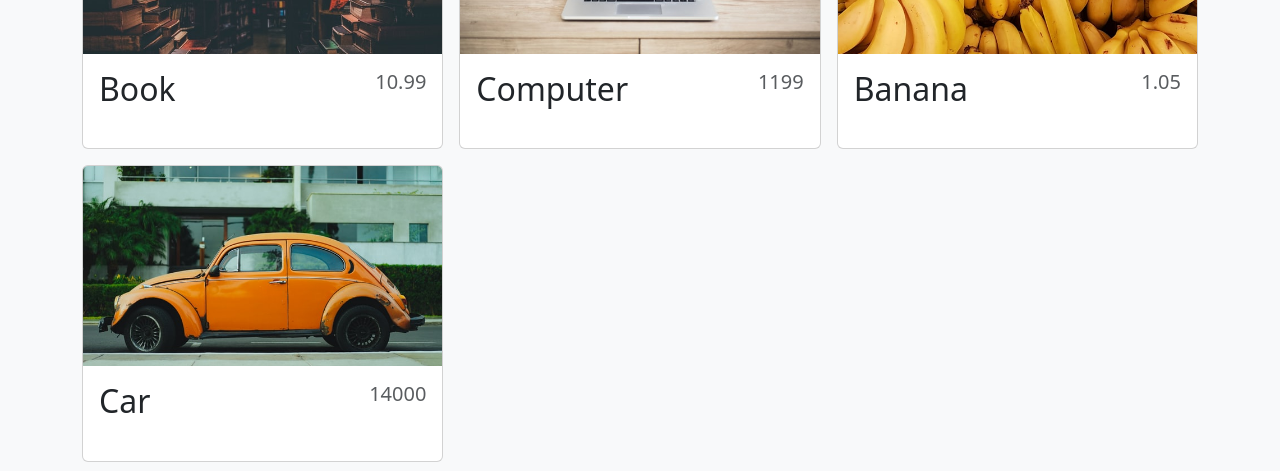
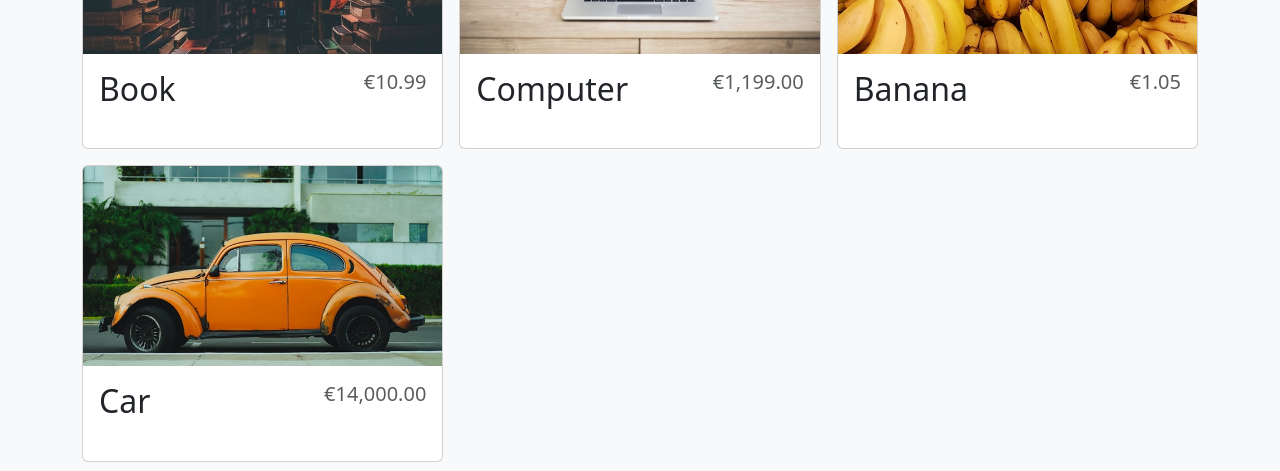
Before and after one commit to Belden1/shopping-cart, a React (Vite) app: page /store in a window 1280 px wide. Shown: the part 283-754 px from the top of the page. Built offline with nearby package versions, Linux system fonts and the light colour scheme.

Commit message:
Currency formatter

```diff
--- a/src/components/StoreItem.tsx
+++ b/src/components/StoreItem.tsx
@@ -1,4 +1,5 @@
 import { Card } from 'react-bootstrap';
+import { formatCurrency } from '../utilities/formatCurrency';
 
 type StoreItemProps = {
   id: number;
@@ -14,7 +15,7 @@
       <Card.Body className="d-flex flex-column">
         <Card.Title className="d-flex justify-content-between align-align-items-baseline mb-4">
           <span className="fs-2">{name}</span>
-          <span className="ms-2 text-muted">{price}</span>
+          <span className="ms-2 text-muted">{formatCurrency(price)}</span>
         </Card.Title>
       </Card.Body>
     </Card>
--- /dev/null
+++ b/src/utilities/formatCurrency.ts
@@ -0,0 +1,8 @@
+const CURRENCY_FORMATTER = new Intl.NumberFormat(undefined, {
+  currency: 'EUR',
+  style: 'currency'
+});
+
+export function formatCurrency(number: number) {
+  return CURRENCY_FORMATTER.format(number);
+}
```
